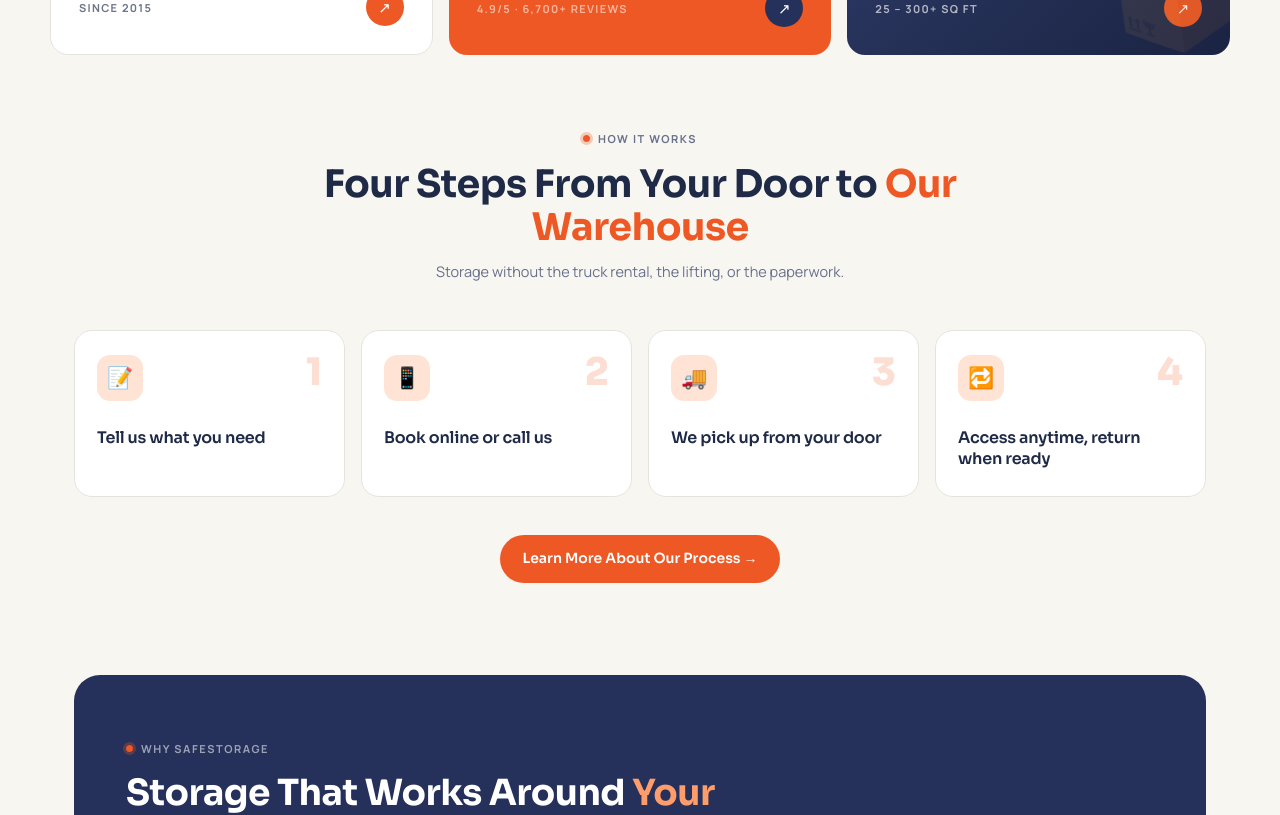
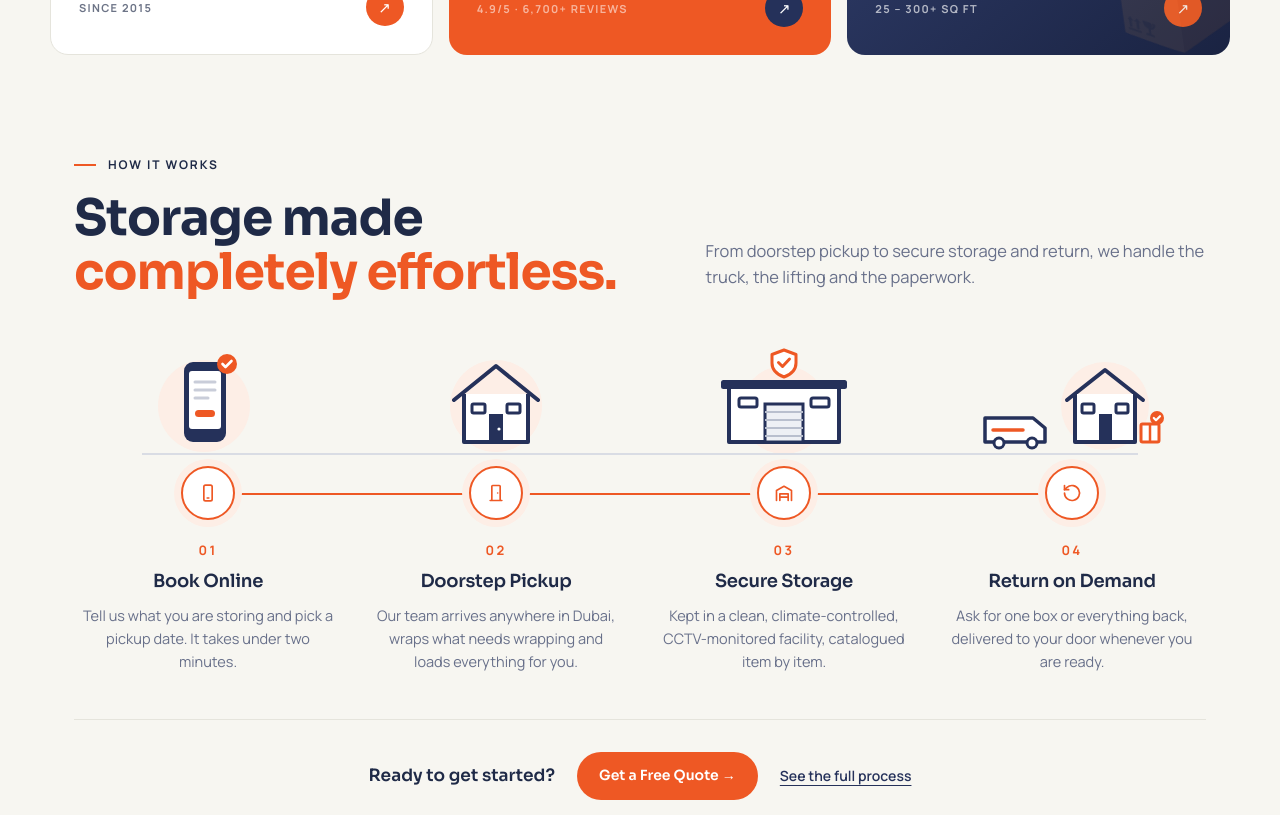
Before and after one commit to safestoragein/dubai, a Next.js app: page / in a window 1280 px wide. Shown: the part 1840-2655 px from the top of the page. Built offline with nearby package versions, Linux system fonts and the light colour scheme.

Commit message:
Home: redesign How it works as an illustrated four-stop timeline
Co-Authored-By: Claude Opus 5 (1M context) <noreply@anthropic.com>

```diff
--- a/components/landing/landing-services.tsx
+++ b/components/landing/landing-services.tsx
@@ -88,44 +88,170 @@ export function LandingServices() {
 }
 
 /* ------------------------------------------------------------------ *
- * HOW IT WORKS — the site's four-step flow, restyled into the comp's
- * card language. Kept because it is the page's highest-value explainer.
+ * HOW IT WORKS — a four-stop timeline: a line illustration per step sits
+ * on a grey ground line, an orange rail links the numbered stops below.
+ * On phones it folds into a vertical rail (illustrations hidden).
  * ------------------------------------------------------------------ */
+const NAVY = "#25315a"
+const ORANGE = "#ee5824"
+
+const IlloPhone = () => (
+  <svg viewBox="0 0 140 110" aria-hidden="true">
+    <circle cx="66" cy="62" r="46" fill="#fdeee6" />
+    <rect x="46" y="18" width="42" height="80" rx="9" fill={NAVY} />
+    <rect x="51" y="27" width="32" height="58" rx="3" fill="#fff" />
+    <path d="M57 38h20M57 46h20M57 54h13" stroke="#c9cdd9" strokeWidth="3" strokeLinecap="round" />
+    <rect x="57" y="66" width="20" height="7" rx="3.5" fill={ORANGE} />
+    <circle cx="89" cy="20" r="10" fill={ORANGE} />
+    <path d="m84.5 20 3 3 6-6" stroke="#fff" strokeWidth="2.6" fill="none" strokeLinecap="round" strokeLinejoin="round" />
+  </svg>
+)
+
+const IlloHouse = () => (
+  <svg viewBox="0 0 140 110" aria-hidden="true">
+    <circle cx="70" cy="62" r="46" fill="#fdeee6" />
+    <path d="M28 56 70 22l42 34" fill="none" stroke={NAVY} strokeWidth="4" strokeLinecap="round" strokeLinejoin="round" />
+    <path d="M38 50v48h64V50" fill="#fff" stroke={NAVY} strokeWidth="4" strokeLinejoin="round" />
+    <rect x="46" y="60" width="13" height="9" rx="1.5" fill="none" stroke={NAVY} strokeWidth="3" />
+    <rect x="81" y="60" width="13" height="9" rx="1.5" fill="none" stroke={NAVY} strokeWidth="3" />
+    <rect x="63" y="70" width="14" height="28" fill={NAVY} />
+    <circle cx="73" cy="85" r="1.6" fill="#fff" />
+  </svg>
+)
+
+const IlloWarehouse = () => (
+  <svg viewBox="0 0 170 110" aria-hidden="true">
+    <circle cx="85" cy="66" r="44" fill="#fdeee6" />
+    <rect x="22" y="36" width="126" height="9" rx="2.5" fill={NAVY} />
+    <path d="M30 45v53h110V45" fill="#fff" stroke={NAVY} strokeWidth="4" strokeLinejoin="round" />
+    <rect x="40" y="54" width="18" height="9" rx="2" fill="none" stroke={NAVY} strokeWidth="3" />
+    <rect x="112" y="54" width="18" height="9" rx="2" fill="none" stroke={NAVY} strokeWidth="3" />
+    <rect x="66" y="60" width="38" height="38" fill="#eef0f5" stroke={NAVY} strokeWidth="3" />
+    <path d="M66 68h38M66 76h38M66 84h38M66 92h38" stroke="#b9bfce" strokeWidth="2" />
+    <path d="M85 6l12 4.5v8.5c0 7-5 11.5-12 14-7-2.5-12-7-12-14v-8.5z" fill="#fff" stroke={ORANGE} strokeWidth="3" strokeLinejoin="round" />
+    <path d="m79.5 18.5 4 4 7-7.5" stroke={ORANGE} strokeWidth="3" fill="none" strokeLinecap="round" strokeLinejoin="round" />
+  </svg>
+)
+
+const IlloReturn = () => (
+  <svg viewBox="0 0 190 110" aria-hidden="true">
+    <circle cx="128" cy="62" r="44" fill="#fdeee6" />
+    <path d="M8 74h48l12 10v14H8z" fill="#fff" stroke={NAVY} strokeWidth="3.5" strokeLinejoin="round" />
+    <path d="M16 86h30" stroke={ORANGE} strokeWidth="3.5" strokeLinecap="round" />
+    <circle cx="22" cy="99" r="5" fill="#fff" stroke={NAVY} strokeWidth="3" />
+    <circle cx="55" cy="99" r="5" fill="#fff" stroke={NAVY} strokeWidth="3" />
+    <path d="M90 56 128 26l38 30" fill="none" stroke={NAVY} strokeWidth="4" strokeLinecap="round" strokeLinejoin="round" />
+    <path d="M98 50v48h60V50" fill="#fff" stroke={NAVY} strokeWidth="4" strokeLinejoin="round" />
+    <rect x="105" y="60" width="12" height="9" rx="1.5" fill="none" stroke={NAVY} strokeWidth="3" />
+    <rect x="139" y="60" width="12" height="9" rx="1.5" fill="none" stroke={NAVY} strokeWidth="3" />
+    <rect x="122" y="70" width="13" height="28" fill={NAVY} />
+    <rect x="164" y="80" width="18" height="18" rx="1.5" fill="#fff" stroke={ORANGE} strokeWidth="3" />
+    <path d="M173 80v18" stroke={ORANGE} strokeWidth="2.5" />
+    <circle cx="180" cy="74" r="7" fill={ORANGE} />
+    <path d="m176.8 74 2.2 2.2 4-4" stroke="#fff" strokeWidth="2.2" fill="none" strokeLinecap="round" strokeLinejoin="round" />
+  </svg>
+)
+
+const iconProps = {
+  viewBox: "0 0 24 24",
+  fill: "none",
+  stroke: "currentColor",
+  strokeWidth: 2,
+  strokeLinecap: "round" as const,
+  strokeLinejoin: "round" as const,
+  "aria-hidden": true,
+}
+const IcoPhone = () => (
+  <svg {...iconProps}>
+    <rect x="7" y="2.5" width="10" height="19" rx="2" />
+    <path d="M11 18h2" />
+  </svg>
+)
+const IcoDoor = () => (
+  <svg {...iconProps}>
+    <path d="M5 21h14M7 21V4a1 1 0 0 1 1-1h8a1 1 0 0 1 1 1v17" />
+    <path d="M14 12h.01" />
+  </svg>
+)
+const IcoStore = () => (
+  <svg {...iconProps}>
+    <path d="M3 21V9l9-5 9 5v12" />
+    <path d="M7 21v-8h10v8M7 17h10" />
+  </svg>
+)
+const IcoReturn = () => (
+  <svg {...iconProps}>
+    <path d="M3 12a9 9 0 1 0 3-6.7L3 8" />
+    <path d="M3 3v5h5" />
+  </svg>
+)
+
 const steps = [
-  { icon: "📝", title: "Tell us what you need" },
-  { icon: "📱", title: "Book online or call us" },
-  { icon: "🚚", title: "We pick up from your door" },
-  { icon: "🔁", title: "Access anytime, return when ready" },
+  {
+    illo: <IlloPhone />,
+    icon: <IcoPhone />,
+    title: "Book Online",
+    body: "Tell us what you are storing and pick a pickup date. It takes under two minutes.",
+  },
+  {
+    illo: <IlloHouse />,
+    icon: <IcoDoor />,
+    title: "Doorstep Pickup",
+    body: "Our team arrives anywhere in Dubai, wraps what needs wrapping and loads everything for you.",
+  },
+  {
+    illo: <IlloWarehouse />,
+    icon: <IcoStore />,
+    title: "Secure Storage",
+    body: "Kept in a clean, climate-controlled, CCTV-monitored facility, catalogued item by item.",
+  },
+  {
+    illo: <IlloReturn />,
+    icon: <IcoReturn />,
+    title: "Return on Demand",
+    body: "Ask for one box or everything back, delivered to your door whenever you are ready.",
+  },
 ]
 
 export function LandingSteps() {
   return (
-    <section className={`${s.section} ${s.wrap}`} id="how-it-works" style={{ paddingTop: 0 }}>
-      <div className={s.sectionHead}>
-        <span className={s.eyebrow}>How it works</span>
-        <h2>
-          Four Steps From Your Door to <em>Our Warehouse</em>
-        </h2>
-        <p>Storage without the truck rental, the lifting, or the paperwork.</p>
+    <section className={`${s.section} ${s.wrap}`} id="how-it-works" style={{ paddingTop: 24 }}>
+      <div className={s.howHead}>
+        <div>
+          <span className={s.howEyebrow}>How it works</span>
+          <h2>
+            Storage made <em>completely effortless.</em>
+          </h2>
+        </div>
+        <p>
+          From doorstep pickup to secure storage and return, we handle the truck, the lifting and
+          the paperwork.
+        </p>
       </div>
 
-      <div className={s.stepGrid}>
+      <ol className={s.howTrack}>
         {steps.map((step, i) => (
-          <div className={s.step} key={step.title}>
-            <span className={s.stepNum} aria-hidden="true">
-              {i + 1}
-            </span>
-            <div className={s.stepIcon} aria-hidden="true">
+          <li className={s.howStep} key={step.title}>
+            <div className={s.howIllo}>{step.illo}</div>
+            <div className={s.howDot} aria-hidden="true">
               {step.icon}
             </div>
-            <h3>{step.title}</h3>
-          </div>
+            <div className={s.howText}>
+              <span className={s.howNum}>{String(i + 1).padStart(2, "0")}</span>
+              <h3>{step.title}</h3>
+              <p>{step.body}</p>
+            </div>
+          </li>
         ))}
-      </div>
+      </ol>
 
-      <div className={s.svcCta}>
-        <Link className={`${s.btn} ${s.btnAccent}`} href="/self-storage-dubai/how-it-works">
-          Learn More About Our Process →
+      <div className={s.howCta}>
+        <span>Ready to get started?</span>
+        <Link className={`${s.btn} ${s.btnAccent}`} href="/get-quote">
+          Get a Free Quote →
+        </Link>
+        <Link className={s.howMore} href="/self-storage-dubai/how-it-works">
+          See the full process
         </Link>
       </div>
     </section>
--- a/components/landing/landing.module.css
+++ b/components/landing/landing.module.css
@@ -835,6 +835,215 @@
   margin-top: 26px;
 }
 
+/* ---------- HOW IT WORKS (timeline) ---------- */
+.howHead {
+  display: grid;
+  grid-template-columns: 1.15fr 1fr;
+  gap: 24px 56px;
+  align-items: end;
+  margin-bottom: 44px;
+}
+.howEyebrow {
+  display: inline-flex;
+  align-items: center;
+  gap: 12px;
+  font-size: 12px;
+  font-weight: 700;
+  letter-spacing: 0.16em;
+  text-transform: uppercase;
+  color: var(--ink);
+}
+.howEyebrow::before {
+  content: "";
+  width: 22px;
+  height: 2px;
+  background: var(--accent);
+}
+.howHead h2 {
+  font-size: clamp(30px, 4.2vw, 50px);
+  font-weight: 700;
+  line-height: 1.08;
+  letter-spacing: -0.02em;
+  margin-top: 16px;
+}
+.howHead h2 em {
+  font-style: normal;
+  color: var(--accent);
+}
+.howHead p {
+  color: var(--muted);
+  font-size: 16.5px;
+  line-height: 1.6;
+  padding-bottom: 8px;
+}
+.howTrack {
+  list-style: none;
+  margin: 0;
+  padding: 0;
+  position: relative;
+  display: grid;
+  grid-template-columns: repeat(4, 1fr);
+  gap: 20px;
+}
+/* grey ground line under the illustrations */
+.howTrack::before {
+  content: "";
+  position: absolute;
+  left: 6%;
+  right: 6%;
+  top: 110px;
+  height: 2px;
+  background: #d9dce4;
+}
+/* orange rail joining the four stops (centre of first to centre of last) */
+.howTrack::after {
+  content: "";
+  position: absolute;
+  left: 12.5%;
+  right: 12.5%;
+  top: 150px;
+  height: 2px;
+  background: var(--accent);
+}
+.howStep {
+  display: flex;
+  flex-direction: column;
+  align-items: center;
+  text-align: center;
+}
+.howIllo {
+  height: 111px;
+  display: flex;
+  align-items: flex-end;
+  justify-content: center;
+}
+.howIllo svg {
+  height: 110px;
+  width: auto;
+  transition: transform 0.3s ease;
+}
+.howStep:hover .howIllo svg {
+  transform: translateY(-4px);
+}
+.howDot {
+  position: relative;
+  z-index: 1;
+  width: 54px;
+  height: 54px;
+  margin-top: 12px;
+  border-radius: 50%;
+  display: grid;
+  place-items: center;
+  background: #fff;
+  color: var(--accent);
+  border: 2px solid var(--accent);
+  box-shadow: 0 0 0 7px #fdeee6;
+}
+.howDot svg {
+  width: 20px;
+  height: 20px;
+}
+.howNum {
+  display: block;
+  margin-top: 20px;
+  font-size: 13px;
+  font-weight: 700;
+  letter-spacing: 0.18em;
+  color: var(--accent);
+}
+.howText h3 {
+  font-size: 18px;
+  font-weight: 600;
+  margin-top: 8px;
+}
+.howText p {
+  color: var(--muted);
+  font-size: 14.5px;
+  line-height: 1.6;
+  margin-top: 8px;
+  max-width: 250px;
+  margin-inline: auto;
+}
+.howCta {
+  display: flex;
+  flex-wrap: wrap;
+  align-items: center;
+  justify-content: center;
+  gap: 14px 22px;
+  margin-top: 46px;
+  padding-top: 32px;
+  border-top: 1px solid var(--line);
+}
+.howCta > span {
+  font-family: var(--font-sora), "Sora", sans-serif;
+  font-weight: 600;
+  font-size: 17px;
+  color: var(--ink);
+}
+.howMore {
+  font-size: 14px;
+  font-weight: 600;
+  color: var(--navy);
+  text-decoration: underline;
+  text-underline-offset: 4px;
+}
+@media (max-width: 900px) {
+  .howHead {
+    grid-template-columns: 1fr;
+    align-items: start;
+  }
+  .howTrack {
+    grid-template-columns: 1fr;
+    gap: 0;
+  }
+  .howTrack::before {
+    display: none;
+  }
+  /* vertical rail: one segment per step, from under its dot to the next one */
+  .howTrack::after {
+    display: none;
+  }
+  .howStep {
+    position: relative;
+  }
+  .howStep:not(:last-child)::after {
+    content: "";
+    position: absolute;
+    left: 26px;
+    top: 54px;
+    bottom: 0;
+    width: 2px;
+    background: var(--accent);
+  }
+  .howStep {
+    flex-direction: row;
+    align-items: flex-start;
+    text-align: left;
+    gap: 20px;
+    padding-bottom: 28px;
+  }
+  .howIllo {
+    display: none;
+  }
+  .howDot {
+    margin-top: 0;
+    flex: none;
+  }
+  .howNum {
+    margin-top: 2px;
+  }
+  .howText h3 {
+    margin-top: 4px;
+  }
+  .howText p {
+    margin-inline: 0;
+    max-width: none;
+  }
+  .howCta {
+    margin-top: 12px;
+  }
+}
+
 /* ---------- DARK FEATURE SECTION ---------- */
 .darkBand {
   background: var(--navy);
```
